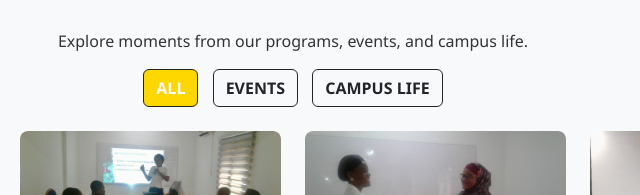
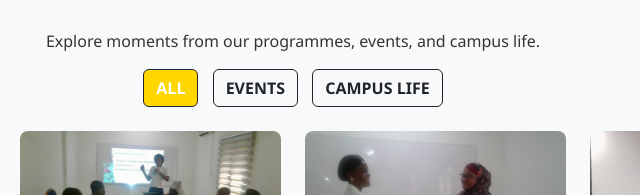
Before and after one commit to rhatt9/GIBS1, a plain HTML site: page gallery.html in a window 1280 px wide. Shown: the part 221-416 px from the top of the page, 347-987 px from the left. Drawn offline with nearby package versions, Linux system fonts and the light colour scheme.

Commit message:
Update gallery.html

```diff
--- a/gallery.html
+++ b/gallery.html
@@ -143,7 +143,7 @@
   <section id="gallery" class="py-5 bg-light">
     <div class="container">
       <h2 class="section-title">Gallery</h2>
-      <p class="text-center">Explore moments from our programs, events, and campus life.</p>
+      <p class="text-center">Explore moments from our programmes, events, and campus life.</p>
 
       <!-- Gallery Menu -->
       <div class="text-center mb-4">
```
